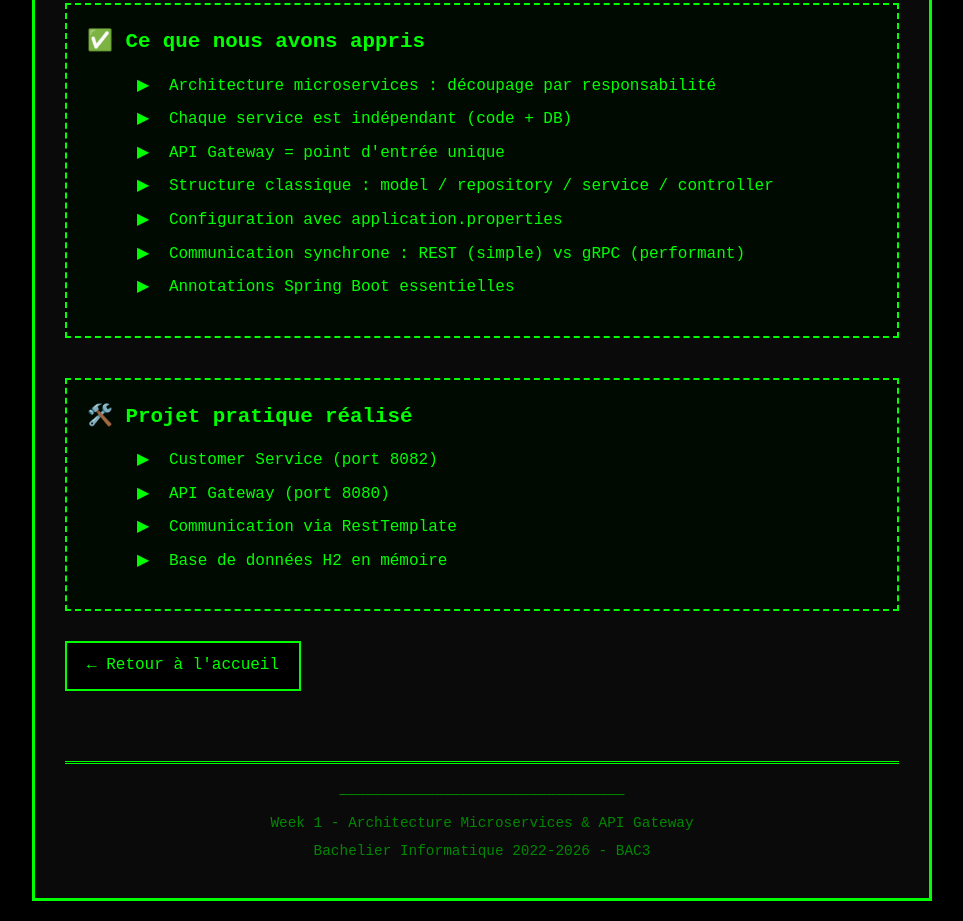
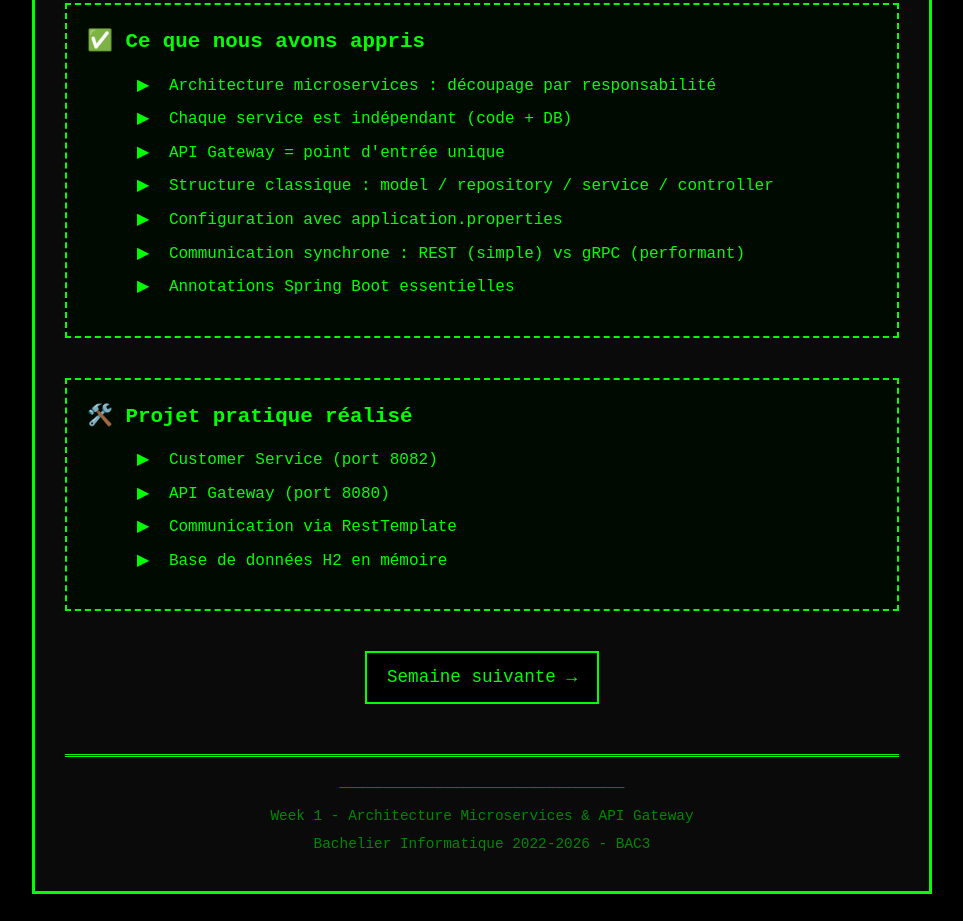
Before and after one commit to DanielMarica/microservices-courses, a plain HTML site: page week2.html in a window 1280 px wide. Shown: the part 9196-10117 px from the top of the page, without its empty margins (158-1121 px from the left). Drawn offline with Linux system fonts and the light colour scheme.

Commit message:
feat: update navigation buttons for week transitions and enhance styling

```diff
--- a/week2.html
+++ b/week2.html
@@ -511,8 +511,8 @@ customerService.getCustomers()
 
         </main>
 
-        <div class="back-btn">
-            <a href="index.html" class="btn">← Retour à l'accueil</a>
+        <div class="back-btn" style="display:flex; justify-content:center; margin:40px 0 0 0;">
+            <a href="week3.html" class="btn" style="font-size:1.1em;">Semaine suivante →</a>
         </div>
 
         <footer>
```
Also changed, not shown: week3.html (+2 -2 lines), week5.html (+3 -0 lines), week6.html (+4 -1 lines).
